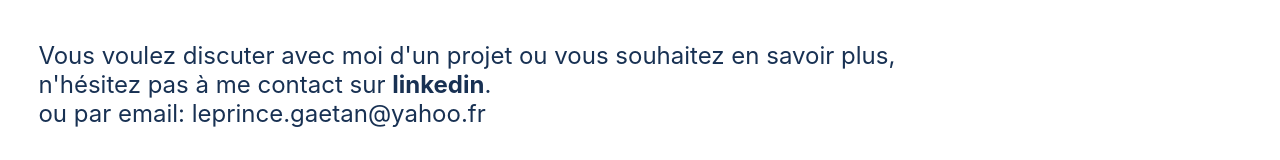
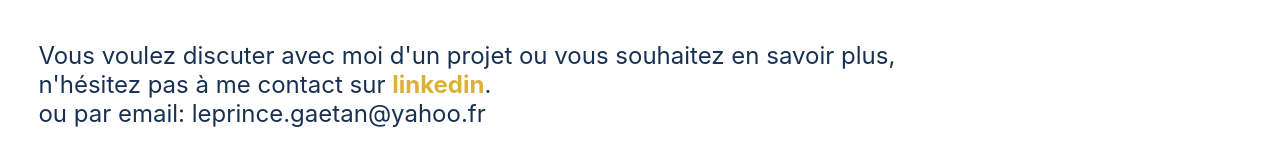
Before and after one commit to PesoPueblo/LEPRINCE-Gaetan-Porfolio, a React (Create React App) app in the folder frontend/: page /contact in a window 1280 px wide. In both pictures the pointer is over the link "linkedin". Shown: the part 405-565 px from the top of the page. Built offline with nearby package versions, Linux system fonts and the light colour scheme.

Commit message:
style link hover page contact

```diff
--- a/frontend/src/styles/App.css
+++ b/frontend/src/styles/App.css
@@ -28,3 +28,6 @@
   text-decoration: none;
   color: rgb(24,49,83);
 }
+.contact-link:hover{
+  color: #dcb233;
+}
```
